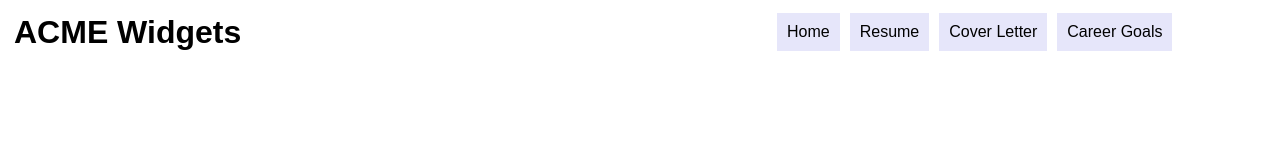
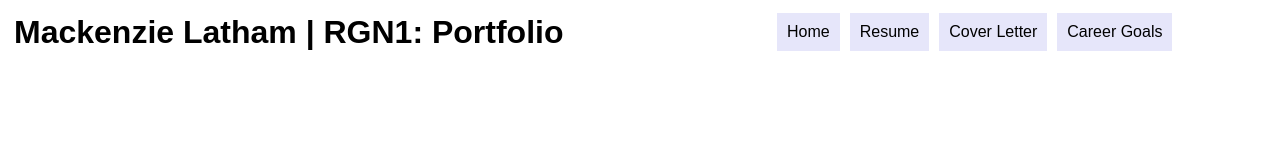
Before and after one commit to mklatham/mklatham.github.io, a plain HTML site: page index.html in a window 1280 px wide. Drawn offline with Linux system fonts and the light colour scheme.

Commit message:
Update index.html

```diff
--- a/index.html
+++ b/index.html
@@ -39,7 +39,7 @@
 </head>
 <body>
    <header>
-      <h1>ACME Widgets</h1>
+      <h1>Mackenzie Latham | RGN1: Portfolio</h1>
       <nav>
          <ul>
             <li><a href="index.html">Home</a></li>
```
